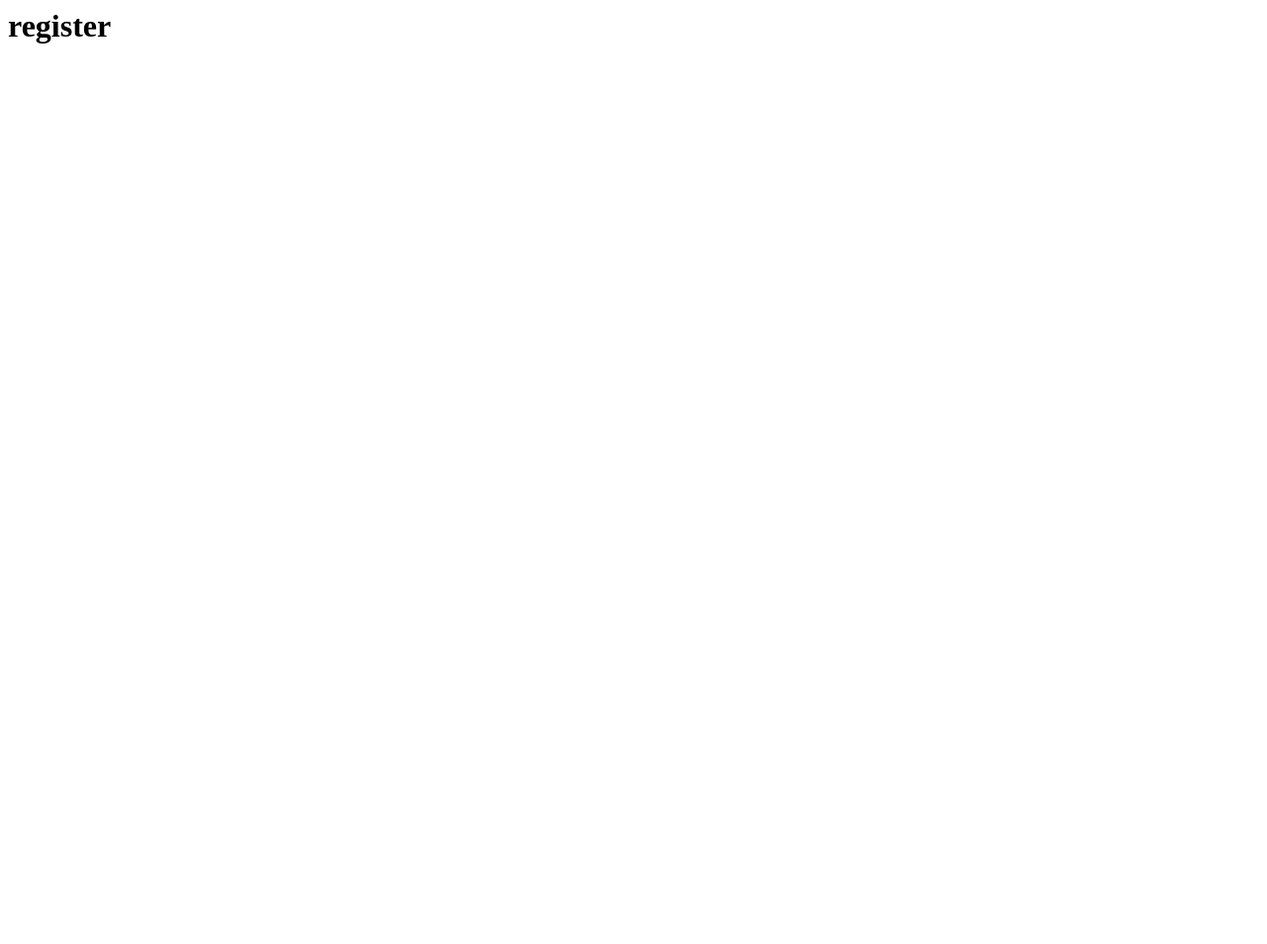
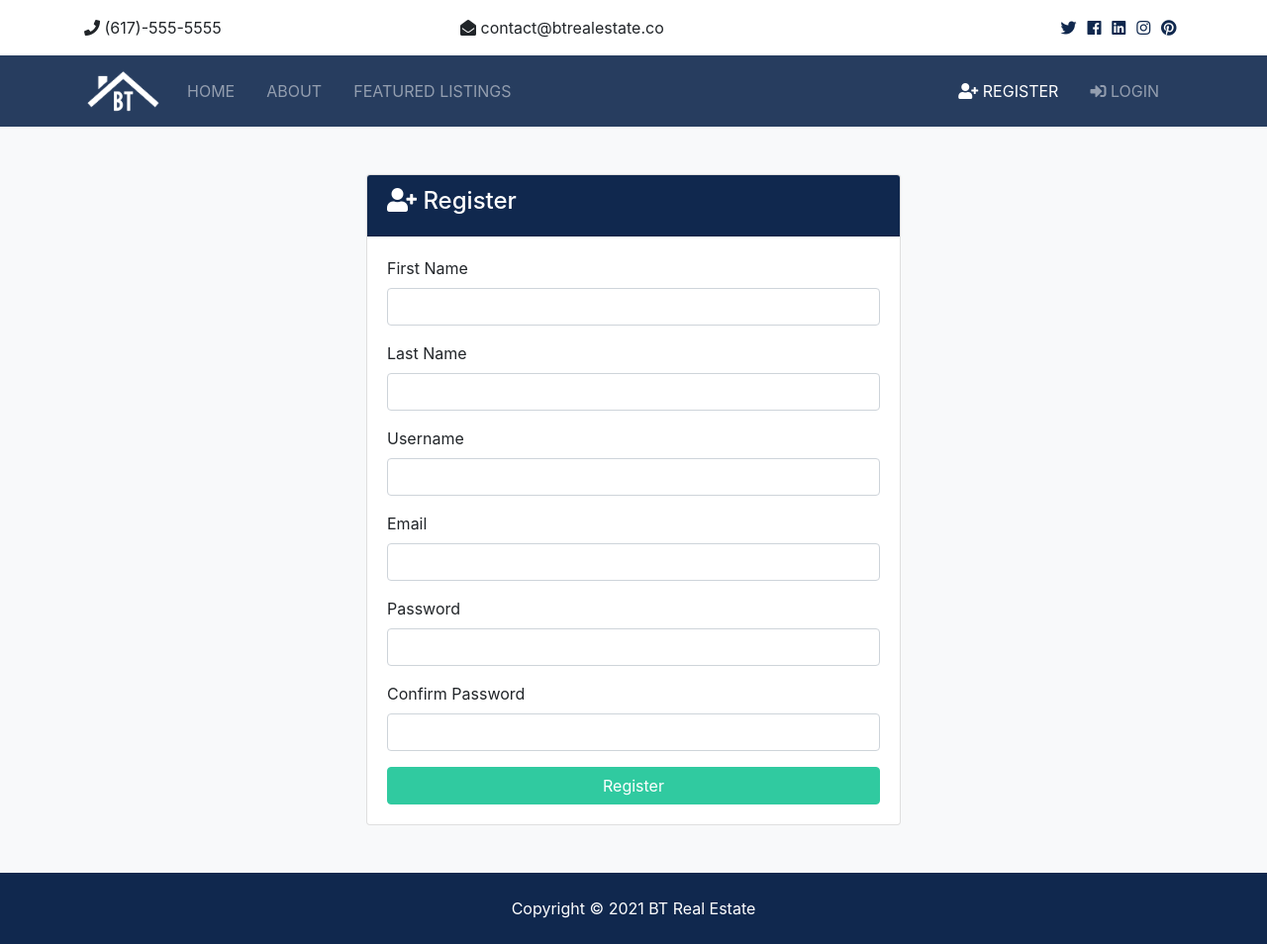
Before and after one commit to APouzi/btre_project, a Django app: page /accounts/register in a window 1280 px wide. Before the commit the page is almost empty. Shown: the whole page at 99% size. Before the commit the page ends 44 px from the top, so only its background shows below. Run offline with Django 3.2, Linux system fonts and the light colour scheme; some libraries are stand-ins or nearby versions.

Commit message:
video checkpoint again

```diff
--- a/accounts/views.py
+++ b/accounts/views.py
@@ -2,10 +2,23 @@ from django.shortcuts import render, redirect
 
 #Accounts App & URLs - 7:00 now we ware going to be creating register method, we want to pass in the request. inside the method we want to have a return, that is passed in with the request, the template name,
 def register(request):
-    return render(request, 'accounts/register.html')
+#Register & Login Templates - 5:10 When the forms get submitted, we need to identify if it's a post or a get. For now, we will just put a placeholder of a print statement and then we want a return of a redirect to register.html. Then if we test something out, like input something into the fields. 7:24 We get rid of the two lines and input a comment in the logic instead. 8:00 He talks aobut how we are going to have the validation from the client side, on the server side, we need to make sure the passwords match. We also need to make sure that there is not an email or username already taken in the system. END OF VIDEO
+    if request.method == 'POST':
+        # logic
+        # print("POST")
+        # return redirect('register')
+        return
+    else:
+        return render(request, 'accounts/register.html')
 
 def login(request):
-    return render(request, 'accounts/register.html')
+    if request.method == 'POST':
+        # logic
+        # print("POST")
+        # return redirect('register')
+        return
+    else:
+        return render(request, 'accounts/login.html')
 
 #Accounts App & URLs -8:00 logout isn't going to be a render but a redirect to index. Make sure to bring that into the imports from shortcuts.
 def logout(request):
--- a/btre/__init__.py
+++ b/btre/__init__.py
@@ -70,4 +70,7 @@
 
 
 # ----------------------------------Section 9: Accounts & Authentication--------------------------------------------
+
 # Accounts App & URLs - 00:00 We are now going to start on account functionality. To start on this, we need to create a new app, an account app. "python manage.py startapp accounts". Then we have an accounts folder that is started. Now, Django already has a user system in place. Which means that we don't have to create accounts or user model, we can just use the user table that is already in place. 2:18 if you go to pgAdmin and go to Servers/dbserver/databases/btredb/Schemas/public/tables and there is a table within there called "auth_user". 3:00 He goes tyhrough the fields that they automatically created and even "is_staff" is there, which is there to allow them to log into the back end or not.  The first step is to start creating the routes for the registration and login. First we want to create a folder in templates called accounts. Inside accounts we want to have a couple of files created, login.html, register.html and dashboard.html which will be part of accounts  (4:25 go to templates/accounts and input h1s to every single file in there.) after this we want to setup our routes. So go to accounts and create a file called "urls.py", since you have to make this file for Django (5:05 go to btre/settings.py).
+
+# Register & Login Templates - 00:00 we are going to create the templates for login and register. (00:25 open and go to templates/accounts/login.html && templates/accounts/register.html )
--- a/templates/accounts/register.html
+++ b/templates/accounts/register.html
@@ -1 +1,51 @@
-<h1>register</h1>
+{% extends 'base.html' %}
+{% block content %}
+
+{% comment %}Register & Login Templates - 00:25 We want to go to notepad++ to get the already assembled html/css for login and register and paste within the two files. 2:20 the fields in these two files are going to go to accounts/view.py the register method. If we post to this method, we want it to go to register in the views. So in the action, what we need to do is to change action of the form to a url temple tag and have the tag go to register, and by default when we do this , it's going to be a get method, what we want is the method to be a post so we have to specify thatmethod = 'POST'. Do the same to login page (3:39 go to templates/accounts/login.html).  {% endcomment %}
+
+    <section id="register" class="bg-light py-5">
+        <div class="container">
+        <div class="row">
+            <div class="col-md-6 mx-auto">
+            <div class="card">
+                <div class="card-header bg-primary text-white">
+                <h4>
+                    <i class="fas fa-user-plus"></i> Register</h4>
+                </div>
+                <div class="card-body">
+{% comment %}Register & Login Templates - 4:23 go to input the csrf_token temple tag into here too. 4:26 he shows how the csrf tokens appear in the html markup on the site. 5:03 now that our forums can submit to our view methods, lets (5:08 go to our accounts/views.py and go to register method) {% endcomment %}
+                    <form action="{% url 'register'%}" method = 'POST'>
+                    {% csrf_token %}
+                    <div class="form-group">
+                    <label for="first_name">First Name</label>
+                    <input type="text" name="first_name" class="form-control" required>
+                    </div>
+                    <div class="form-group">
+                    <label for="last_name">Last Name</label>
+                    <input type="text" name="last_name" class="form-control" required>
+                    </div>
+                    <div class="form-group">
+                    <label for="username">Username</label>
+                    <input type="text" name="username" class="form-control" required>
+                    </div>
+                    <div class="form-group">
+                    <label for="email">Email</label>
+                    <input type="email" name="email" class="form-control" required>
+                    </div>
+                    <div class="form-group">
+                    <label for="password2">Password</label>
+                    <input type="password" name="password" class="form-control" required>
+                    </div>
+                    <div class="form-group">
+                    <label for="password">Confirm Password</label>
+                    <input type="password" name="password2" class="form-control" required>
+                    </div>
+                    <input type="submit" value="Register" class="btn btn-secondary btn-block">
+                </form>
+                </div>
+            </div>
+            </div>
+        </div>
+        </div>
+    </section>
+{% endblock %}
--- a/templates/base.html
+++ b/templates/base.html
@@ -22,7 +22,7 @@
 {% include 'partials/_navbar.html' %}
 {% comment %}Bootstrap Layout Markup - 12:13 the logo is a static asset. So we're going to go to our NAV bar. Partial because that's where the logo is, you can see we still have it pointing to like assets, so we want to change that. Now, remember, if we're going to be using static, we need to up at the top, we need to load static. (12:24 go to _navbar.html) {% endcomment %}
 
-{% comment %}Pages Templates & Base Layout - 5:43 To extend layout, we will be using the jinja syntax that django uses by default, input "block content" then end it with an endblock, like flask (6:25 go to index.html) {% endcomment %}
+{% comment %}Pages Templates & Base Layout - 5:43 To extend layout, we will be using the jinja syntax that django uses by default, input "block content" then end it with an endblock, like flask. The name content is going to be used to point to these jinja syntax! (6:25 go to index.html) {% endcomment %}
     {% block content %} {% endblock %}
 
 {% include 'partials/_footer.html' %}
```
Also changed, not shown: templates/accounts/login.html (+36 -1 lines).
